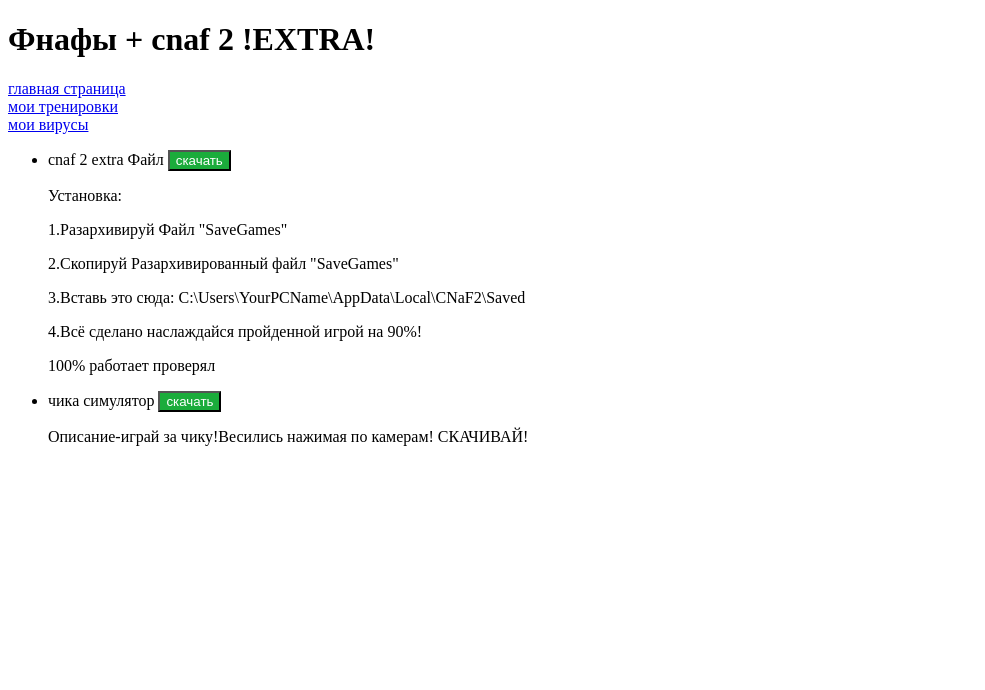
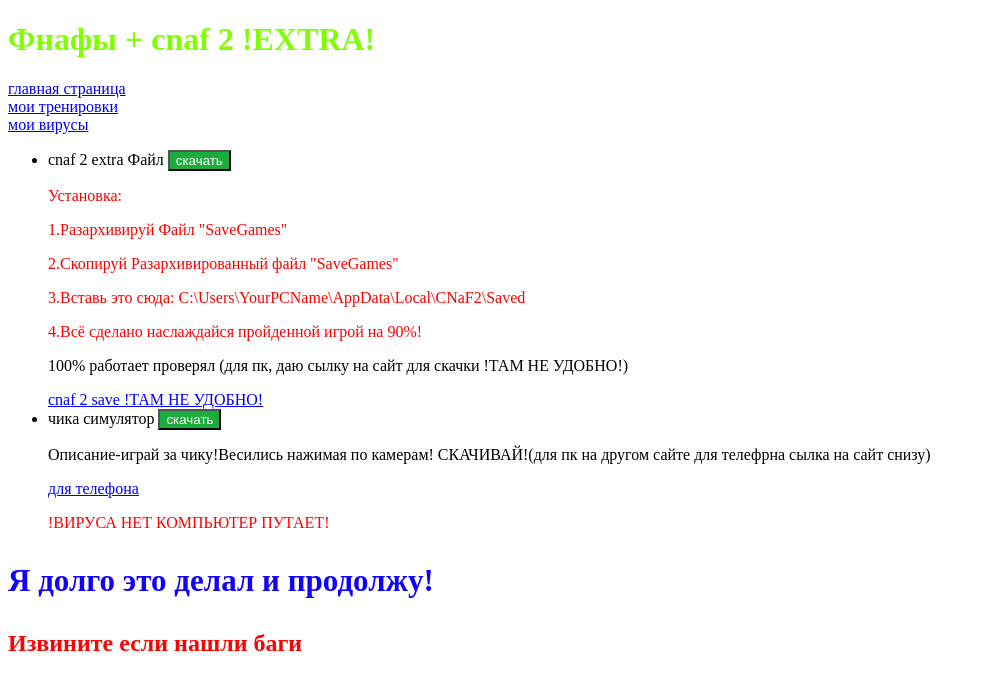
Before and after one commit to tsepen/ilyapro, a plain HTML site: page fnaf.html in a window 1280 px wide. Shown: the whole page, without its empty margins (0-985 px from the left). Drawn offline with Linux system fonts and the light colour scheme.

Commit message:
feat: styles

```diff
--- a/fnaf.html
+++ b/fnaf.html
@@ -11,7 +11,7 @@
 
 <body>
 
-    <h1>Фнафы + cnaf 2 !EXTRA!</h1>
+    <h1 class="cnaf">Фнафы + cnaf 2 !EXTRA!</h1>
     <a href="./index.html">главная страница</a><br>
     <a href="./workout.html">мои тренировки</a><br>
     <a href="./viruses.html">мои вирусы</a>
@@ -22,14 +22,18 @@
                 cnaf 2 extra Файл <button type="submit" class="download-button">скачать</button>
             </form>
             <div>
-                <p>Установка:</p>
-                <p>1.Разархивируй Файл "SaveGames"</p>
-                <p>2.Скопируй Разархивированный файл "SaveGames"</p>
-                <p>3.Вставь это сюда: C:\Users\YourPCName\AppData\Local\CNaF2\Saved</p>
-                <p>4.Всё сделано наслаждайся пройденной игрой на 90%!</p>
+                <p class="one">Установка:</p>
+                <p class="two">1.Разархивируй Файл "SaveGames"</p>
+                <p class="three">2.Скопируй Разархивированный файл "SaveGames"</p>
+                <p class="four">3.Вставь это сюда: C:\Users\YourPCName\AppData\Local\CNaF2\Saved</p>
+                <p class="five">4.Всё сделано наслаждайся пройденной игрой на 90%!</p>
                 <p>
-                    100% работает проверял
+                    100% работает проверял (для пк, даю сылку на сайт для скачки !ТАМ НЕ УДОБНО!)
                 </p>
+                <a href="https://gamejolt.com/games/savefor_cnaf2/539523" target="_blank">cnaf 2 save !ТАМ НЕ
+                    УДОБНО!</a>
+
+
             </div>
         </li>
         <li>
@@ -39,11 +43,26 @@
             </form>
             <div>
                 <p>
-                    Описание-играй за чику!Весились нажимая по камерам! СКАЧИВАЙ! </p>
+                    Описание-играй за чику!Весились нажимая по камерам! СКАЧИВАЙ!(для пк на другом сайте для
+                    телефрна сылка на сайт снизу) </p>
+                <a href="https://gamejolt.com/games/ChicaSim/244011" target="_blank">
+                    для телефона
+                </a>
+                <p class="no">
+                    !ВИРУСА НЕТ КОМПЬЮТЕР ПУТАЕТ!
+                </p>
+
             </div>
         </li>
 
     </ul>
+    <H3 class="sii">
+        Я долго это делал и продолжу!
+    </H3>
+    <h2 class="text">
+        Извините если нашли баги
+    </h2>
+
 
 </body>
 
@@ -62,6 +81,43 @@
         background-color: rgb(27, 172, 59);
         color: white
     }
+
+    .text {
+        color: rgb(255, 1, 1);
+    }
+
+    .cnaf {
+        color: chartreuse;
+    }
+
+    .no {
+        color: rgb(255, 0, 0);
+    }
+
+    .sii {
+        color: rgb(17, 0, 255);
+        font-size: 31px;
+    }
+
+    .one {
+        color: rgb(255, 0, 0);
+    }
+
+    .two {
+        color: rgb(255, 0, 0);
+    }
+
+    .three {
+        color: rgb(255, 0, 0);
+    }
+
+    .four {
+        color: rgb(255, 0, 0);
+    }
+
+    .five {
+        color: rgb(255, 0, 0);
+    }
 </style>
 
 </html>
```
Also changed, not shown: index.html (+4 -5 lines).
